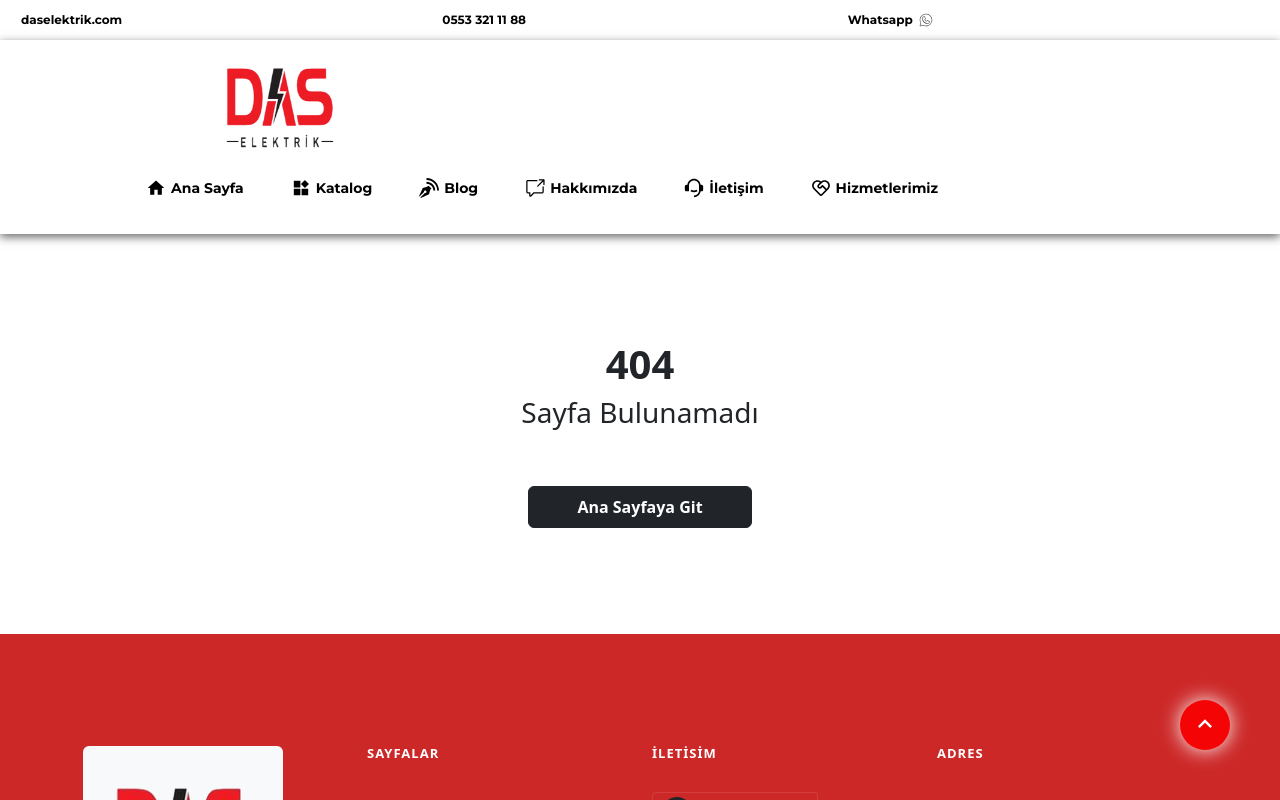
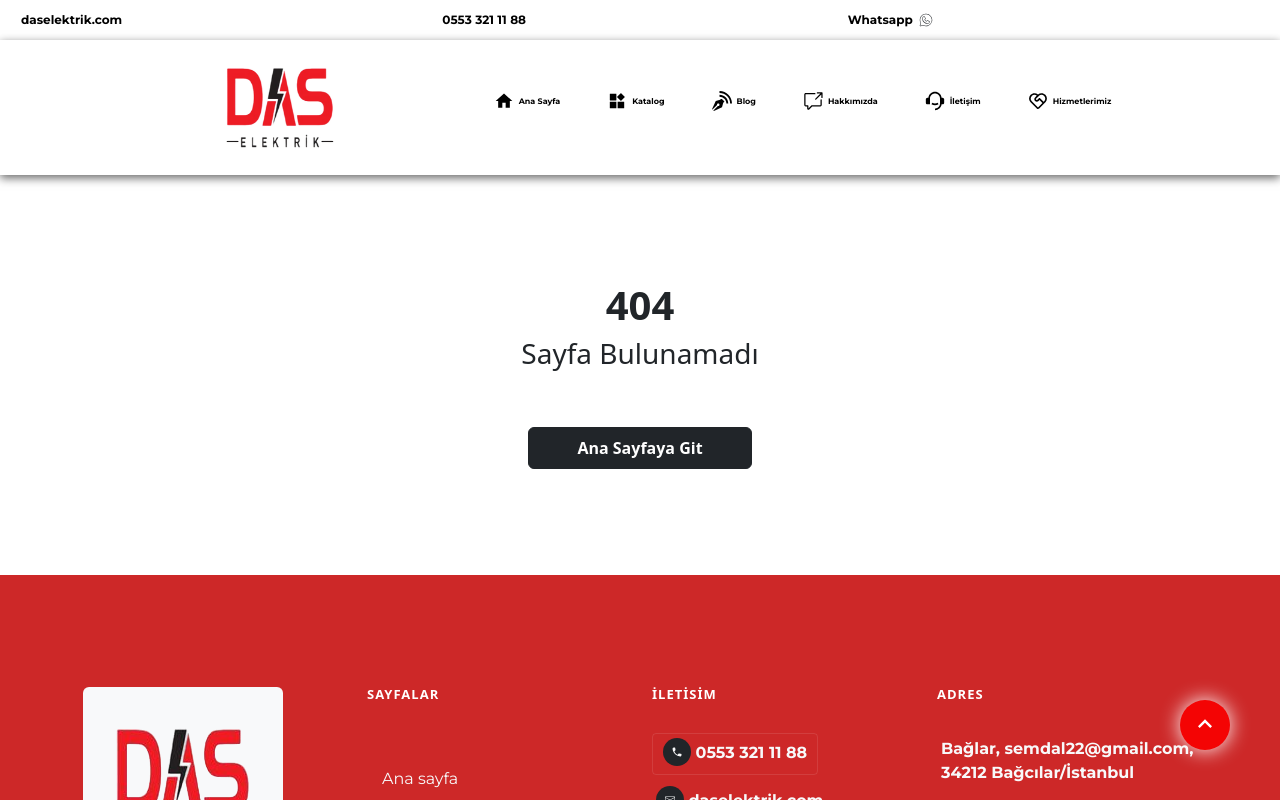
Before and after one commit to userUtkuDava/daselektrik, a React (Vite) app: page /daselektrik/daselektrik in a window 1280 px wide. Shown: the top 800 px of the page. Built offline with nearby package versions, Linux system fonts and the light colour scheme; a web font is replaced by a local one.

Commit message:
yazı boyutu değiştirildi -menu

```diff
--- a/src/Components/nav/menu.css
+++ b/src/Components/nav/menu.css
@@ -189,8 +189,7 @@
 
     #navbar {
         padding: 0;
-
-        font-size: 14px;
+        font-size: 8px;
     }
 
     #navbar li {}
```
